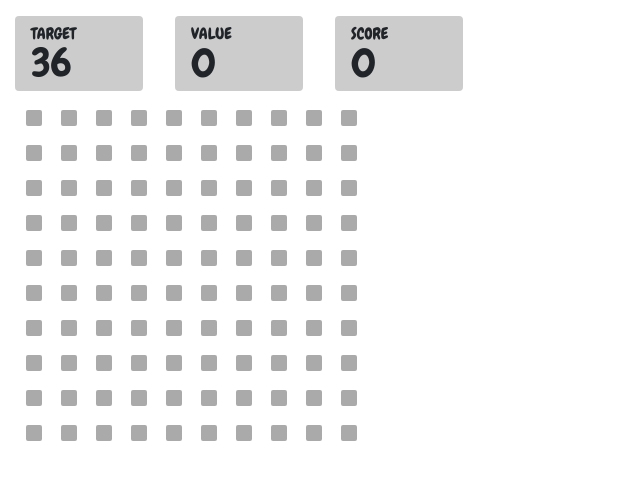
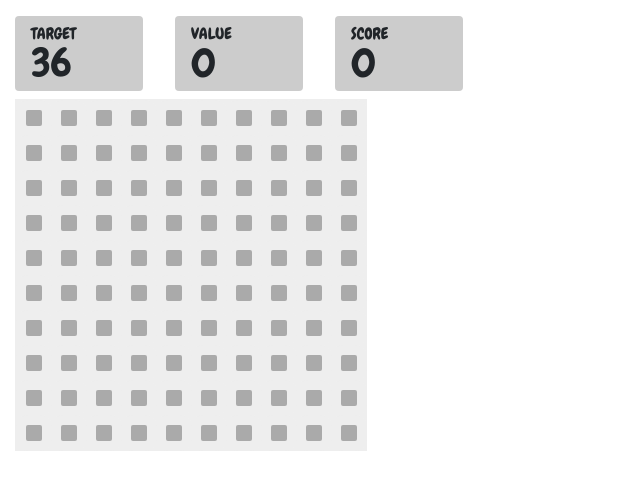
Before and after one commit to macduy/sumproduct-proto, a React app: page / in a window 1280 px wide. Shown: the top 490 px of the page, without its empty margins (0-640 px from the left). Built offline with nearby package versions, Linux system fonts and the light colour scheme.

Commit message:
Style updates

```diff
--- a/game/styles.css
+++ b/game/styles.css
@@ -1 +1 @@
-.no-user-select{user-select:none}body{font-family:Chewy;margin-top:1em}.container{position:fixed;width:100%;height:100%}.interactor{position:absolute;width:100%;height:100%}.grid{position:relative}.cell,.grid{user-select:none}.cell{display:block;position:absolute;border:8px solid #fff;border-radius:12px;margin-left:1px;margin-top:1px}.cell.assigned{border-width:1px!important;border-radius:0;border-color:green;margin-left:0;margin-top:0}.cell.animatable{border-width:10px;transition:background-color .3s,border-width .15s,border-radius .35s,border-color .1s}div.value-box{display:inline-block;border-radius:4px;background:#ccc;margin-bottom:.5em;padding:.5em 1em;margin-right:2em;min-width:8em}h5{text-transform:uppercase;font-size:100%;margin-bottom:0}h3{font-size:250%;margin-top:-.1em;margin-bottom:-.1em}
+.no-user-select{user-select:none}body{font-family:Chewy;margin-top:1em}.container{position:fixed;width:100%;height:100%}.interactor{position:absolute;width:100%;height:100%}.grid{position:relative;box-sizing:content-box;background:#eee}.cell,.grid{user-select:none}.cell{display:block;position:absolute;border:8px solid #eee;border-radius:12px;margin-left:1px;margin-top:1px}.cell.assigned{border-width:1px!important;border-radius:0;border-color:green;margin-left:0;margin-top:0}.cell.animatable{border-width:10px;transition:background-color .3s,border-width .15s,border-radius .35s,border-color .1s}div.value-box{display:inline-block;border-radius:4px;background:#ccc;margin-bottom:.5em;padding:.5em 1em;margin-right:2em;min-width:8em}h5{text-transform:uppercase;font-size:100%;margin-bottom:0}h3{font-size:250%;margin-top:-.1em;margin-bottom:-.1em}
--- a/src/elements/grid.tsx
+++ b/src/elements/grid.tsx
@@ -91,7 +91,7 @@ export class Grid extends Component<GridProps, GridState> {
 
         // Calculate the score.
         const multiplier = 8 * Math.pow(0.5, this.state.attempt)
-        const scoreDelta = Math.max(1, selectionValue * multiplier)
+        const scoreDelta = Math.max(1, Math.ceil(selectionValue * multiplier))
         console.log("Score:", multiplier, scoreDelta)
         const newScore = this.state.score + scoreDelta
 
@@ -252,7 +252,7 @@ export class Grid extends Component<GridProps, GridState> {
 
             </div>
             <div key="grid" className="grid"
-                style={{width: CELL_SIZE * GRID_WIDTH, height: CELL_SIZE * GRID_HEIGHT }}
+                style={{width: CELL_SIZE * GRID_WIDTH + 2, height: CELL_SIZE * GRID_HEIGHT + 2 }}
                 >
                 { cells }
                 <div key="interactor" className="interactor"
--- a/styles/styles.less
+++ b/styles/styles.less
@@ -22,6 +22,8 @@ body {
 .grid {
     .no-user-select;
     position: relative;
+    box-sizing: content-box;
+    background: #eeeeee;
 }
 
 .cell {
@@ -29,7 +31,7 @@ body {
     display: block;
     position: absolute;
 
-    border: 8px solid white;
+    border: 8px solid #eeeeee;
     border-radius: 12px;
 
     margin-left: 1px;
```
Also changed, not shown: game/js/app.js, 1 other file (tests, documents, lock files or other folders).
